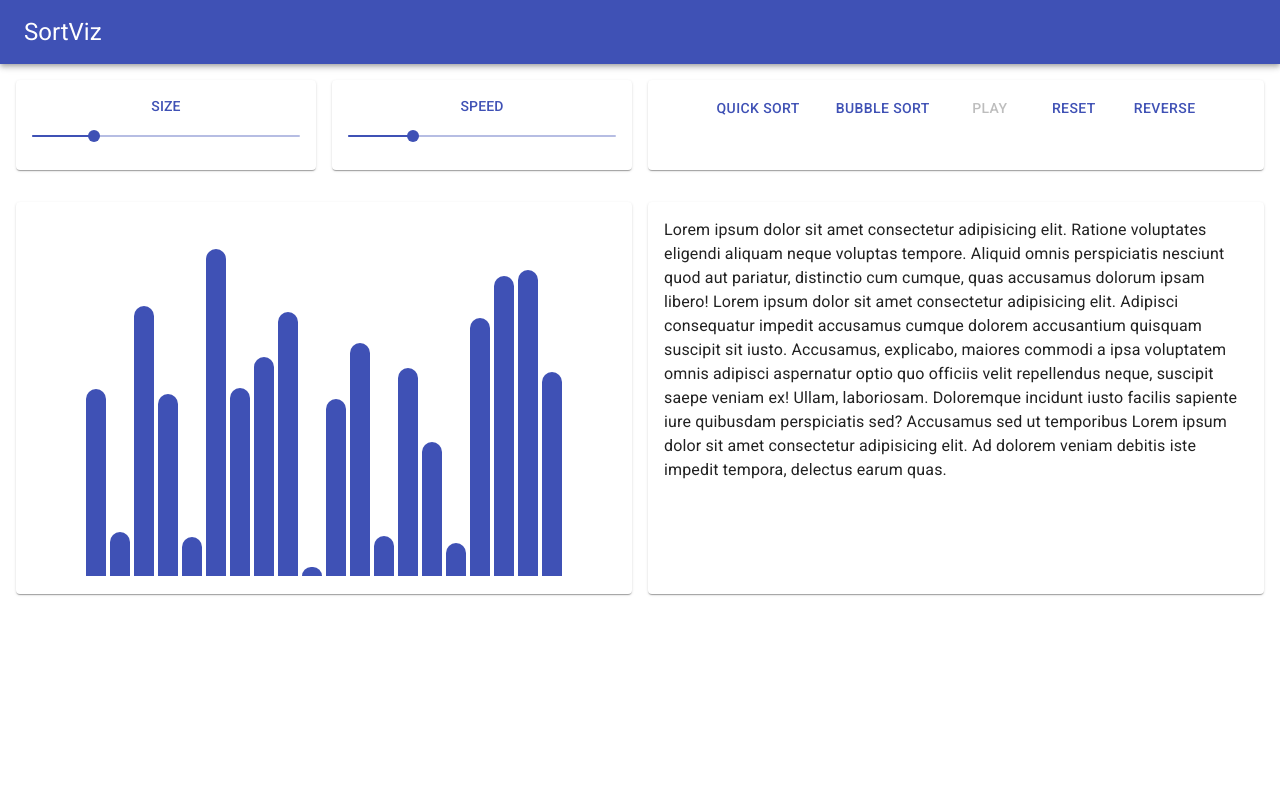
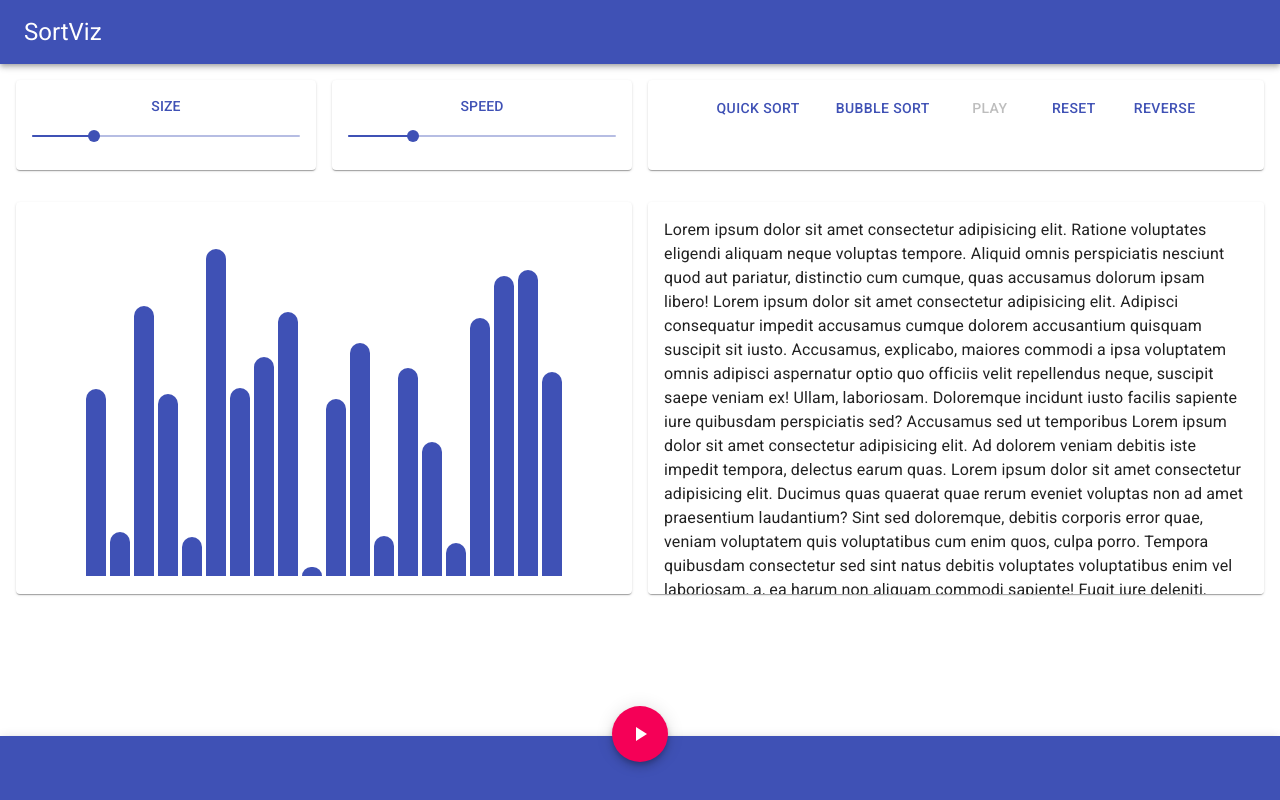
Before and after one commit to heroesIV/SortViz, a React (Create React App) app: page / in a window 1280 px wide. Built offline with nearby package versions, Linux system fonts and the light colour scheme.

Commit message:
bottom bar

```diff
--- a/package.json
+++ b/package.json
@@ -4,6 +4,7 @@
   "private": true,
   "dependencies": {
     "@material-ui/core": "^4.11.0",
+    "@material-ui/icons": "^4.9.1",
     "@material-ui/styles": "^4.10.0",
     "@testing-library/jest-dom": "^4.2.4",
     "@testing-library/react": "^9.3.2",
--- a/src/App.js
+++ b/src/App.js
@@ -2,7 +2,6 @@ import React from "react";
 import SortViz from "./components/SortViz";
 import Appbar from "./components/Appbar";
 import { DataProvider } from "./DataContext";
-import { AppBar } from "@material-ui/core";
 
 function App() {
   return (
--- a/src/components/Bars.js
+++ b/src/components/Bars.js
@@ -100,7 +100,30 @@ export default function Bars() {
               iusto facilis sapiente iure quibusdam perspiciatis sed? Accusamus
               sed ut temporibus Lorem ipsum dolor sit amet consectetur
               adipisicing elit. Ad dolorem veniam debitis iste impedit tempora,
-              delectus earum quas.
+              delectus earum quas. Lorem ipsum dolor sit amet consectetur
+              adipisicing elit. Ducimus quas quaerat quae rerum eveniet voluptas
+              non ad amet praesentium laudantium? Sint sed doloremque, debitis
+              corporis error quae, veniam voluptatem quis voluptatibus cum enim
+              quos, culpa porro. Tempora quibusdam consectetur sed sint natus
+              debitis voluptates voluptatibus enim vel laboriosam, a, ea harum
+              non aliquam commodi sapiente! Fugit iure deleniti, magnam
+              consectetur, tempore obcaecati error minima veniam porro placeat
+              magni? Deserunt odit, deleniti exercitationem amet quod aut quam
+              blanditiis incidunt nobis minima rerum nesciunt labore? Minus
+              natus adipisci soluta numquam voluptate. Nemo exercitationem illo
+              reprehenderit, doloremque obcaecati delectus asperiores animi,
+              neque cumque omnis autem accusantium ipsam ratione doloribus
+              officia alias. Voluptatibus nam quas dolor architecto natus rem
+              aperiam repellendus impedit illum reprehenderit corrupti, laborum
+              mollitia perferendis iure ad asperiores hic libero excepturi,
+              nobis quam provident et voluptates! Fugiat, odit omnis autem quia
+              ex nesciunt in ullam totam tempora dolore quibusdam error? Ratione
+              cupiditate perspiciatis tenetur. Sequi enim neque sit aspernatur
+              repellat voluptatem, expedita repudiandae quis commodi magnam,
+              ipsa quas ex velit vero itaque quasi impedit! Eaque expedita quos
+              nostrum magnam vero, ex tempore iusto quis reiciendis voluptatibus
+              praesentium similique aliquid temporibus ipsam, nemo incidunt.
+              Minus veniam sunt nam? Corporis illum saepe assumenda!
             </Typography>
           </Grid>
         </Paper>
--- /dev/null
+++ b/src/components/BottomAppbar.js
@@ -0,0 +1,71 @@
+import React, { useContext } from "react";
+import { makeStyles } from "@material-ui/core/styles";
+import { AppBar, Toolbar, Fab } from "@material-ui/core";
+import PlayArrowIcon from "@material-ui/icons/PlayArrow";
+import PauseIcon from "@material-ui/icons/Pause";
+import { DataContext } from "../DataContext";
+
+const useStyles = makeStyles((theme) => ({
+  text: {
+    padding: theme.spacing(2, 2, 0),
+  },
+  paper: {
+    paddingBottom: 50,
+  },
+  list: {
+    marginBottom: theme.spacing(2),
+  },
+  subheader: {
+    backgroundColor: theme.palette.background.paper,
+  },
+  appBar: {
+    top: "auto",
+    bottom: 0,
+  },
+  grow: {
+    flexGrow: 1,
+  },
+  fabButton: {
+    position: "absolute",
+    zIndex: 1,
+    top: -30,
+    left: 0,
+    right: 0,
+    margin: "0 auto",
+  },
+}));
+
+export default function BottomAppbar({ handlePause }) {
+  const classes = useStyles();
+  const [
+    length,
+    setLength,
+    array,
+    setArray,
+    ogArray,
+    setOgArray,
+    speed,
+    setSpeed,
+    running,
+    setRunning,
+    disable,
+    setDisable,
+    disable2,
+  ] = useContext(DataContext);
+
+  return (
+    <AppBar position="fixed" color="primary" className={classes.appBar}>
+      <Toolbar>
+        <Fab
+          color="secondary"
+          aria-label="add"
+          className={classes.fabButton}
+          onClick={handlePause}
+        >
+          {running ? <PauseIcon /> : <PlayArrowIcon />}
+        </Fab>
+        <div className={classes.grow} />
+      </Toolbar>
+    </AppBar>
+  );
+}
--- a/src/components/Nav.js
+++ b/src/components/Nav.js
@@ -2,6 +2,7 @@ import React, { useContext, useRef, useEffect } from "react";
 import { DataContext } from "../DataContext";
 import { getBubbleSortAnimations } from "../sortingAlgorithms/BubbleSort";
 import { getQuickSortAnimations } from "../sortingAlgorithms/QuickSort";
+import BottomAppbar from "./BottomAppbar";
 
 import NavBar from "./NavBar";
 import theme from "../Theme";
@@ -212,6 +213,7 @@ export default function Nav() {
         handleReset={handleReset}
         handleReverse={handleReverse}
       />
+      <BottomAppbar handlePause={handlePause} />
     </>
   );
 }
```
Also changed, not shown: 1 other file (tests, documents, lock files or other folders).
